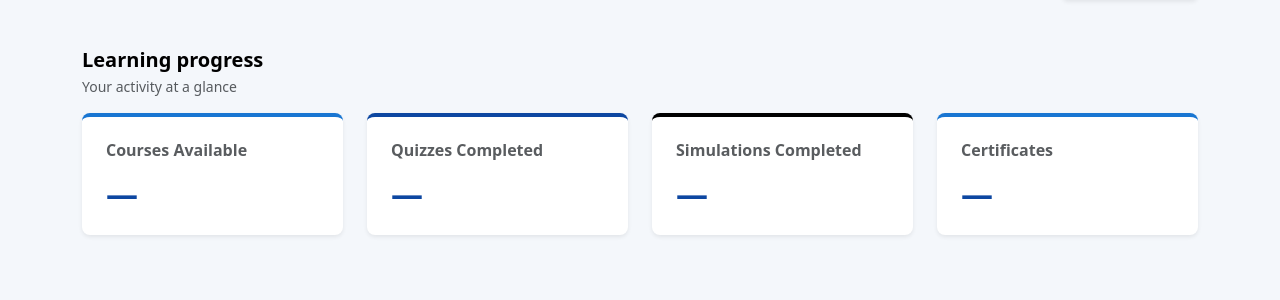
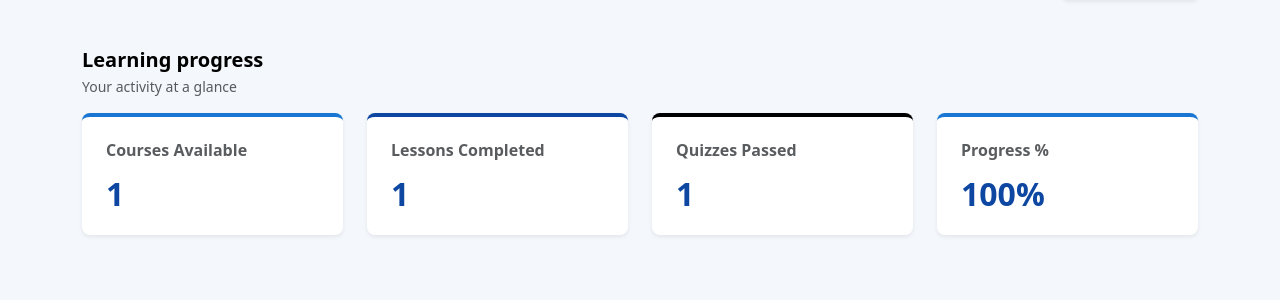
Before and after one commit to Cristhian731/ZonaAntiPhishing-2.0, a PHP site: page / in a window 1280 px wide. Shown: the part 215-515 px from the top of the page. Run offline with PHP 8.4, Linux system fonts and the light colour scheme; the visitor is signed in with stand-in values (Sample User, id 1); tables that the repository leaves empty hold one stand-in row (values such as "Sample post").

Commit message:
Dashboard metrics implemented

```diff
--- /dev/null
+++ b/app/controllers/DashboardController.php
@@ -0,0 +1,29 @@
+<?php
+
+require_once __DIR__ . '/../models/Dashboard.php';
+
+class DashboardController
+{
+    private Dashboard $dashboardModel;
+
+    public function __construct()
+    {
+        $this->dashboardModel = new Dashboard();
+    }
+
+    public function getMetricsForUser(int $userId): array
+    {
+        $metrics = $this->dashboardModel->getMetricsForUser($userId);
+        $lessonsCompleted = (int) ($metrics['lessons_completed'] ?? 0);
+        $totalLessons = (int) ($metrics['total_lessons'] ?? 0);
+
+        return [
+            'courses_available' => (int) ($metrics['courses_available'] ?? 0),
+            'lessons_completed' => $lessonsCompleted,
+            'quizzes_passed' => (int) ($metrics['quizzes_passed'] ?? 0),
+            'progress_percent' => $totalLessons > 0
+                ? round(($lessonsCompleted / $totalLessons) * 100)
+                : 0,
+        ];
+    }
+}
--- /dev/null
+++ b/app/models/Dashboard.php
@@ -0,0 +1,35 @@
+<?php
+
+require_once __DIR__ . '/../../config/database.php';
+
+class Dashboard
+{
+    private PDO $conn;
+
+    public function __construct()
+    {
+        $database = new Database();
+        $this->conn = $database->connect();
+    }
+
+    public function getMetricsForUser(int $userId): array
+    {
+        $sql = "SELECT
+                    (SELECT COUNT(*) FROM courses) AS courses_available,
+                    (SELECT COUNT(*) FROM user_progress
+                     WHERE user_id = :progress_user_id AND completed = 1) AS lessons_completed,
+                    (SELECT COUNT(*) FROM quiz_attempts
+                     WHERE user_id = :attempt_user_id AND passed = 1) AS quizzes_passed,
+                    (SELECT COUNT(*) FROM lessons) AS total_lessons";
+
+        $stmt = $this->conn->prepare($sql);
+        $stmt->execute([
+            'progress_user_id' => $userId,
+            'attempt_user_id' => $userId,
+        ]);
+
+        $metrics = $stmt->fetch(PDO::FETCH_ASSOC);
+
+        return is_array($metrics) ? $metrics : [];
+    }
+}
--- a/views/dashboard/index.php
+++ b/views/dashboard/index.php
@@ -15,29 +15,34 @@ $userRole = trim((string) ($_SESSION['user_role'] ?? ''));
 $safeUserName = htmlspecialchars($userName, ENT_QUOTES, 'UTF-8');
 $safeUserRole = htmlspecialchars($userRole, ENT_QUOTES, 'UTF-8');
 
+require_once __DIR__ . '/../../app/controllers/DashboardController.php';
+
+$dashboardController = new DashboardController();
+$dashboardMetrics = $dashboardController->getMetricsForUser((int) $_SESSION['user_id']);
+
 $metrics = [
     [
         'id' => 'courses',
         'label' => 'Courses Available',
-        'value' => '—',
+        'value' => (string) $dashboardMetrics['courses_available'],
         'style' => '',
     ],
     [
-        'id' => 'quizzes',
-        'label' => 'Quizzes Completed',
-        'value' => '—',
+        'id' => 'lessons-completed',
+        'label' => 'Lessons Completed',
+        'value' => (string) $dashboardMetrics['lessons_completed'],
         'style' => 'stat-deep',
     ],
     [
-        'id' => 'simulations',
-        'label' => 'Simulations Completed',
-        'value' => '—',
+        'id' => 'quizzes-passed',
+        'label' => 'Quizzes Passed',
+        'value' => (string) $dashboardMetrics['quizzes_passed'],
         'style' => 'stat-black',
     ],
     [
-        'id' => 'certificates',
-        'label' => 'Certificates',
-        'value' => '—',
+        'id' => 'progress',
+        'label' => 'Progress %',
+        'value' => (string) $dashboardMetrics['progress_percent'] . '%',
         'style' => '',
     ],
 ];
```
Also changed, not shown: app/controllers/QuizController.php (+8 -1 lines), app/models/UserProgress.php (added, +43 -0 lines).
